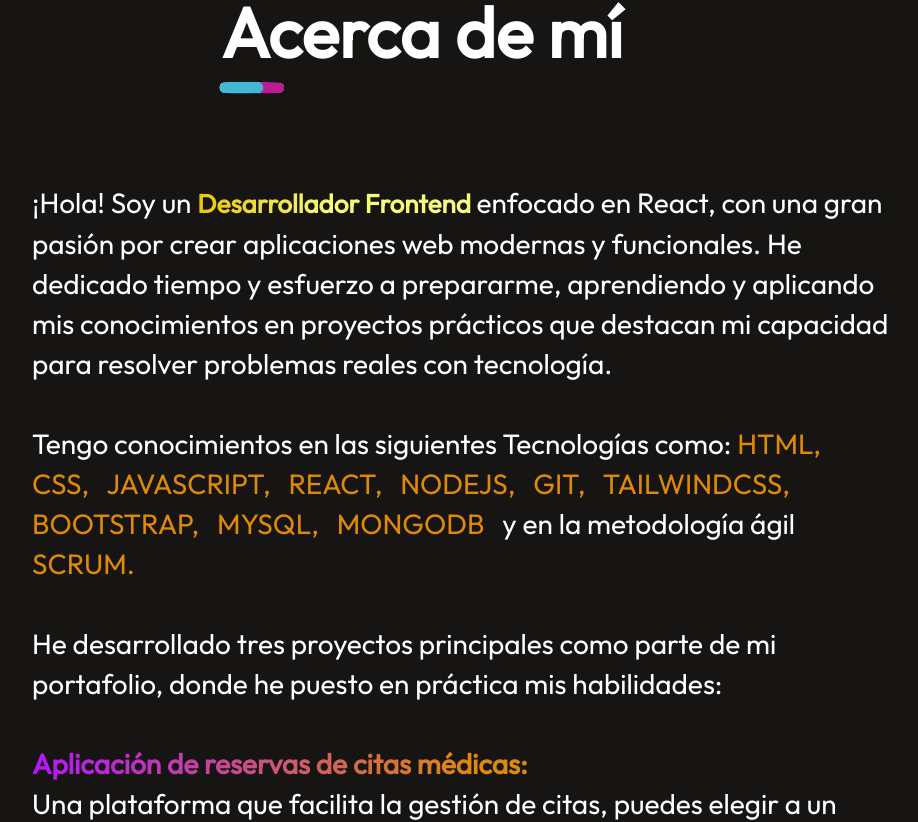
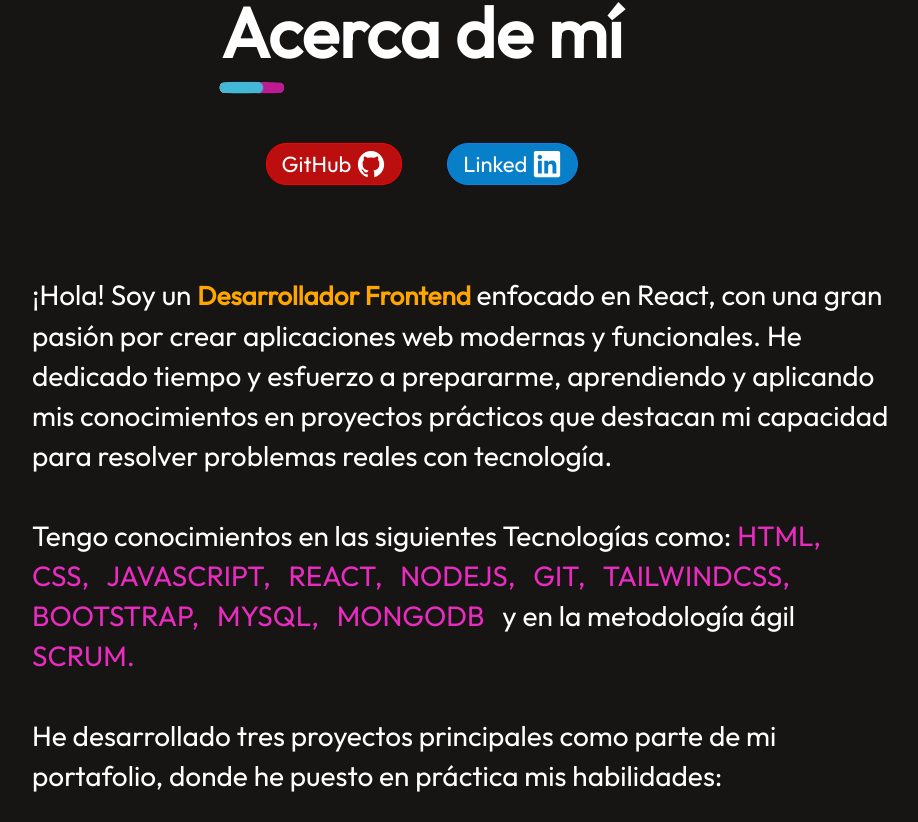
Before and after one commit to MarioCamayo/portfolio, a React (Vite) app: page / in a window 1280 px wide. Shown: the part 948-1770 px from the top of the page, without its empty margins (218-1136 px from the left). Built offline with nearby package versions, Linux system fonts and the light colour scheme.

Commit message:
se modificó el componente MyWork y se agregó los dos íconos de LinkedIn y GitHub y sus respectivos enlaces

```diff
--- a/index.html
+++ b/index.html
@@ -7,7 +7,7 @@
     <link rel="preconnect" href="https://fonts.googleapis.com">
     <link rel="preconnect" href="https://fonts.gstatic.com" crossorigin>
     <link href="https://fonts.googleapis.com/css2?family=Outfit&display=swap" rel="stylesheet">
-    <title>Portfolio Mario Camayo</title>
+    <title>Portafolio Mario Camayo</title>
   </head>
   <body>
     <div id="root"></div>
--- a/src/assets/myword_data.js
+++ b/src/assets/myword_data.js
@@ -18,11 +18,11 @@ const mywork_data = [
     w_img:project2_img,
     w_link:'https://reservatucitamedica.vercel.app'
   },
-  {
-    w_no:3,
-    w_name:"web desing",
-    w_img:project3_img
-  },
+  // {
+  //   w_no:3,
+  //   w_name:"web desing",
+  //   w_img:project3_img
+  // },
   // {
   //   w_no:4,
   //   w_name:"web desing",
--- a/src/components/About/About.jsx
+++ b/src/components/About/About.jsx
@@ -11,6 +11,10 @@ import  logo_tailwindcss from '../../assets/logo_tailwindcss.png'
 import  logo_mongodb from '../../assets/logo_mongodb2.png'
 import  logo_bootstrap from '../../assets/logo_bootstrap2.png'
 import logo_menu from '../../assets/icono_menu2-removebg-preview.png'
+import { FaLinkedin } from "react-icons/fa6";
+/* <FaLinkedin /> */
+ import { IoLogoGithub } from "react-icons/io5";
+/* <IoLogoGithub /> */
 
 
 import './about.css'
@@ -21,6 +25,22 @@ const About = () => {
         <div className="about-title">
             <h1>Acerca de mí</h1>
             <img src= {logo_menu} alt="logo_menu" />
+        </div>
+        <div className='about-icono'>
+            <div className='about-icono-github'>
+            <a target='_blank' href="https://github.com/mariocamayo"><span>GitHub</span>
+               <IoLogoGithub />
+            </a>
+            </div>
+            <div className='about-icono-linkedin'>
+                 <a target='_blank' href="https://linkedin.com/in/mariocamayo"><span>Linked</span>
+                <FaLinkedin />
+                </a>
+            </div>
+
+
+            {/* <img src=  alt=" Logo de Github" />
+            <img src= alt="Logo de Linkedin" /> */}
         </div>
         <div className='about-sections'>
             <div className="about-left">
--- a/src/components/About/about.css
+++ b/src/components/About/about.css
@@ -29,6 +29,87 @@
 .about-profile{
     border-radius: 50%;
 }
+
+.about-icono{
+    display: flex;
+    margin-top: -50px;
+    gap: 25px;
+
+
+}
+
+.about-icono-github{
+    display: flex;
+    justify-content: center;
+    align-items: center;
+    gap: 10px;
+
+    border: 1px solid red;
+    border-radius: 20px;
+    font-size: 30px;
+    padding: 5px 15px;
+    background-color: #bb0f0f;
+    margin: 10px;
+    cursor: pointer;
+
+}
+
+.about-icono-github a {
+    display: flex;
+    justify-content: center;
+    align-items: center;
+    gap: 5px;
+    text-decoration: none;
+    color: white;
+}
+.about-icono-linkedin a {
+    display: flex;
+    justify-content: center;
+    align-items: center;
+    gap: 5px;
+    text-decoration: none;
+    color: white;
+}
+
+.about-icono-github span{
+    font-size: 22px;
+}
+
+.about-icono-linkedin span{
+    font-size: 22px;
+}
+
+.about-icono-linkedin{
+    display: flex;
+    justify-content: center;
+    align-items: center;
+    gap: 10px;
+    color: #fff;
+    border: 1px solid rgb(17, 128, 239);
+    border-radius: 30px;
+    font-size: 30px;
+    padding: 5px 15px;
+    background-color: #0696efd4;
+    margin: 10px;
+    cursor: pointer;
+
+}
+.about-icono-linkedin:hover{
+    background-color: #0f95dd;
+    border: 1px solid ;
+
+}
+
+.about-icono-github:hover{
+    background-color: #eb0a0a;
+    border: 1px solid ;
+}
+
+
+
+
+
+
 
 .about-sections{
     display: flex;
@@ -67,12 +148,13 @@
     font-size: 26px;
     /* background: linear-gradient(270deg, #DF8908 50.41%,
     #B415FF 100%); */
-    background: linear-gradient(270deg, #f6fa7b 50.41%,
+    /* background: linear-gradient(270deg, #f6fa7b 50.41%,
     #f7d306ee 100%);
     background-clip: text;
     -webkit-background-clip: text;
-    -webkit-text-fill-color: transparent;
+    -webkit-text-fill-color: transparent; */
     font-weight: bold;
+    color: orange;
 
 }
 
@@ -84,11 +166,14 @@
     background-clip: text;
     -webkit-background-clip: text;
     -webkit-text-fill-color: transparent; */
-    background: linear-gradient(270deg, #DF8908 10%,
+    /* background: linear-gradient(270deg, #DF8908 10%,
     #B415FF 100%);
     background-clip: text;
     -webkit-background-clip: text;
-    -webkit-text-fill-color: transparent;
+    -webkit-text-fill-color: transparent; */
+    font-size:32px ;
+    font-weight: bold;
+    color: rgb(240, 159, 8)
 }
 
 .about-right-lenguaje{
@@ -98,11 +183,13 @@
     /* color: rgb(246, 49, 240); */
     /* color: rgba(49, 246, 243, 0.947); */
     /* color: rgba(16, 252, 138, 0.864); */
-    background: linear-gradient(270deg, #DF8908 100%,
+    /* background: linear-gradient(270deg, #DF8908 100%,
     #B415FF 10%);
     background-clip: text;
     -webkit-background-clip: text;
-    -webkit-text-fill-color: transparent;
+    -webkit-text-fill-color: transparent; */
+    color: #5db4f7;
+    color: #f32dc8f4;
 }
 
 .about-skills{
--- a/src/components/Contact/Contact.jsx
+++ b/src/components/Contact/Contact.jsx
@@ -53,7 +53,7 @@ const Contact = () => {
             </div>
             <div className="contact-detail">
               <img src={phone_icon} alt="ícono de teléfono" />
-              <p>926853959</p>
+              <p>954428644</p>
             </div>
             <div className="contact-detail">
               <img src={location_icon} alt="ícono de locación" />
--- a/src/components/Hero/hero.css
+++ b/src/components/Hero/hero.css
@@ -32,7 +32,7 @@
 .hero p{
     width: 50%;
     text-align: center;
-    font-size: 24px;
+    font-size: 26px;
     line-height: 40px;
 }
 
```
